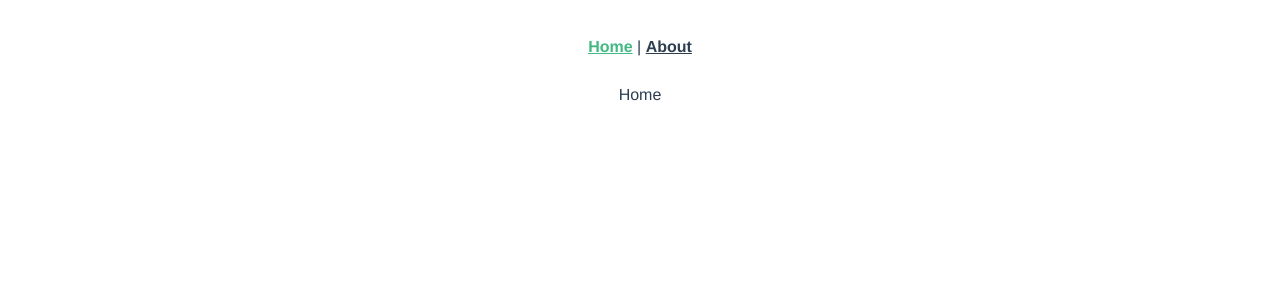
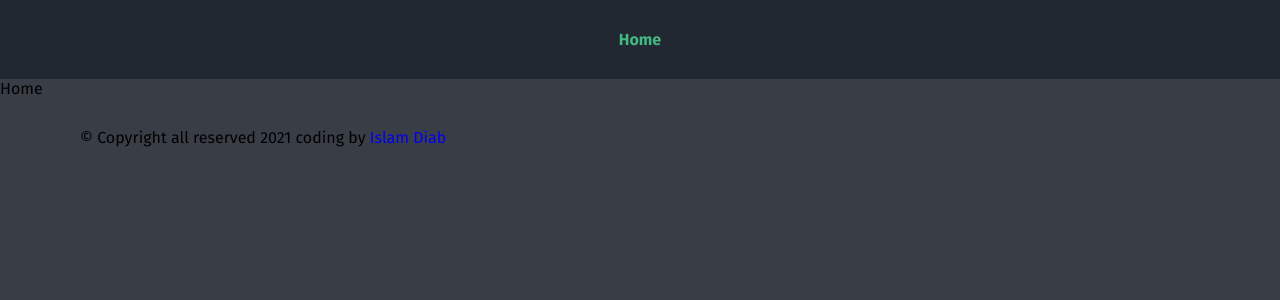
Before and after one commit to idiab1/watch-tv-by-vue.js, a Vue app: page / in a window 1280 px wide. Before the commit this address had no page. Shown: the top 300 px of the page. Built offline with nearby package versions, Linux system fonts and the light colour scheme.

Commit message:
Create an structure for app where i import navbar, footer components in App.vue, create script for add name components in components object, then create or add root in template then add inside this root all components

```diff
--- a/src/App.vue
+++ b/src/App.vue
@@ -1,29 +1,75 @@
 <template>
-  <div id="nav">
-    <router-link to="/">Home</router-link> |
-    <router-link to="/about">About</router-link>
+  <div>
+    <!-- Navbar -->
+    <AppNavbar/>
+    <!-- End of Navbar -->
+
+    <!-- Main -->
+    <main class="main-content">
+      <router-view />
+    </main>
+    <!-- Footer -->
+    <AppFooter />
+    <!-- End of footer -->
   </div>
-  <router-view/>
 </template>
 
+<script>
+import AppFooter from "@/components/app-footer.vue";
+import AppNavbar from "@/components/app-navbar.vue";
+
+export default {
+  components: {
+    AppNavbar,
+    AppFooter,
+  },
+};
+</script>
+
 <style lang="scss">
-#app {
-  font-family: Avenir, Helvetica, Arial, sans-serif;
-  -webkit-font-smoothing: antialiased;
-  -moz-osx-font-smoothing: grayscale;
-  text-align: center;
-  color: #2c3e50;
+/* Global rules */
+* {
+  margin: 0;
+  padding: 0;
+  box-sizing: border-box;
+  font-family: "Fira Sans", sans-serif;
 }
 
-#nav {
+body {
+  background-color: #393e46;
+}
+
+a {
+  text-decoration: none;
+}
+
+.container {
+  max-width: 1120px;
+  margin: auto;
+}
+
+// 219897
+// 42b983
+/* End of Global rules */
+
+// #app {
+//   font-family: Avenir, Helvetica, Arial, sans-serif;
+//   -webkit-font-smoothing: antialiased;
+//   -moz-osx-font-smoothing: grayscale;
+//   text-align: center;
+//   color: #2c3e50;
+// }
+
+.navbar {
   padding: 30px;
-
-  a {
-    font-weight: bold;
-    color: #2c3e50;
-
-    &.router-link-exact-active {
+  background-color: #222831;
+  .navbar-logo {
+    a {
+      font-weight: bold;
       color: #42b983;
+      // &.router-link-exact-active {
+      //   color: #42b983;
+      // }
     }
   }
 }
```
